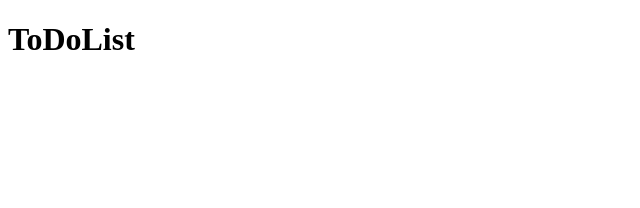
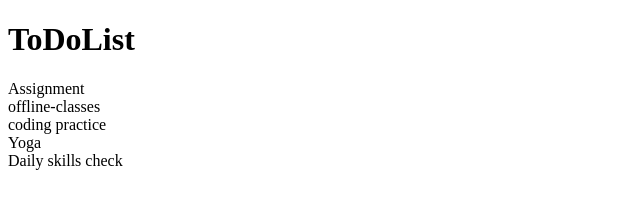
Before and after one commit to sakshiganyarpawar/ToDoApp, a plain HTML site: page index.html in a window 1280 px wide. Shown: the whole page, without its empty margins (0-640 px from the left). Drawn offline with Linux system fonts and the light colour scheme.

Commit message:
Function_added_to_load_theTasks

```diff
--- a/index.html
+++ b/index.html
@@ -4,8 +4,27 @@
     <meta charset="UTF-8">
     <meta name="viewport" content="width=device-width, initial-scale=1.0">
     <title>TODo App</title>
+    <style>
+
+    </style>
 </head>
 <body>
    <h1>ToDoList</h1>
+   <div id="tasks-container"></div>
+   <script>
+    const tasks=["Assignment","offline-classes","coding practice","Yoga","Daily skills check"];
+    function loadTasks(){
+        const tasksContainer=document.getElementById('tasks-container');
+        tasksContainer.innerHTML='' ;
+        for(const task of tasks){
+            tasksContainer.innerHTML +=`
+           <div class="todo-item">
+            ${task}
+            </div>
+   `;
+        }
+    }
+    loadTasks();
+   </script>
 </body>
 </html>
```
